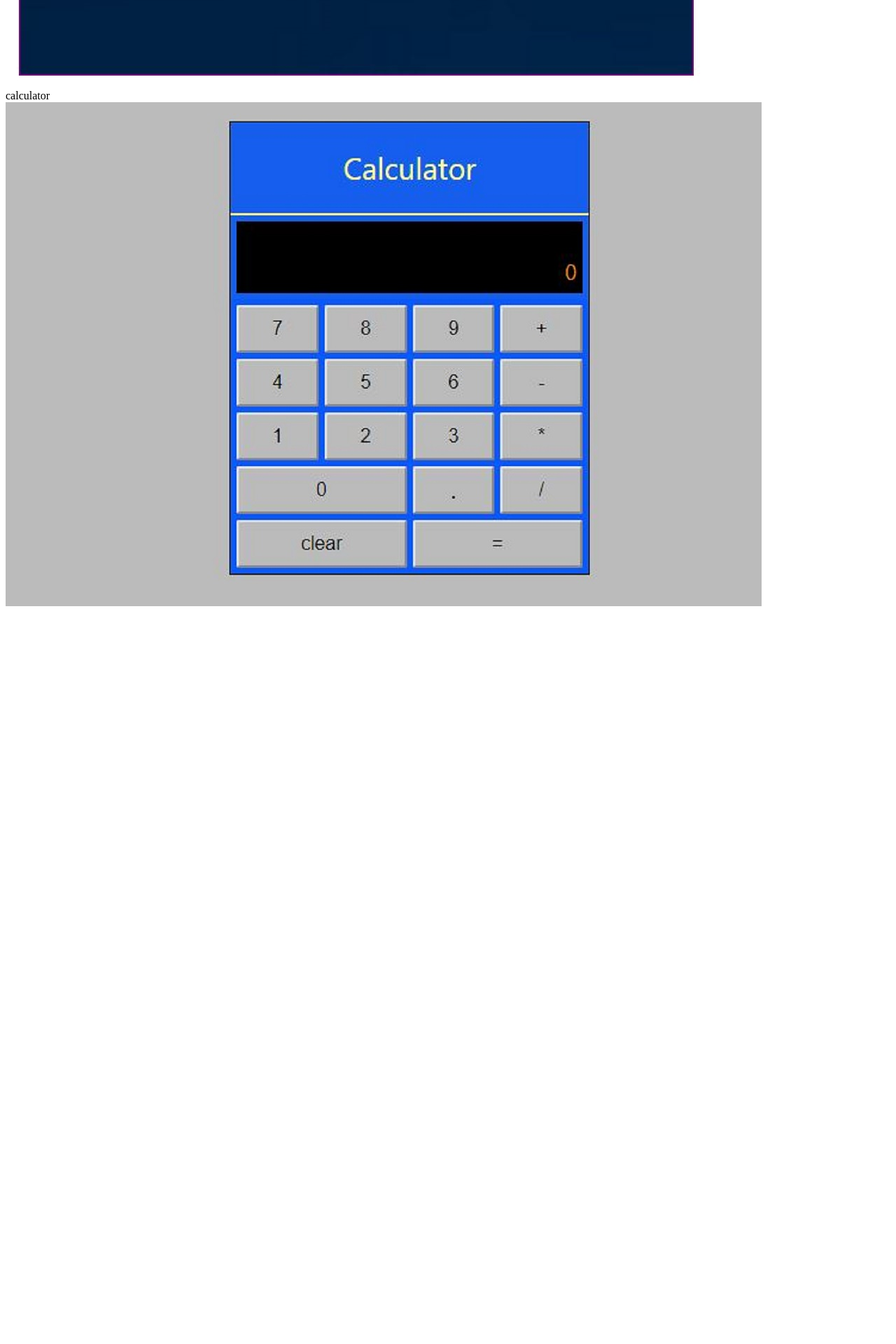
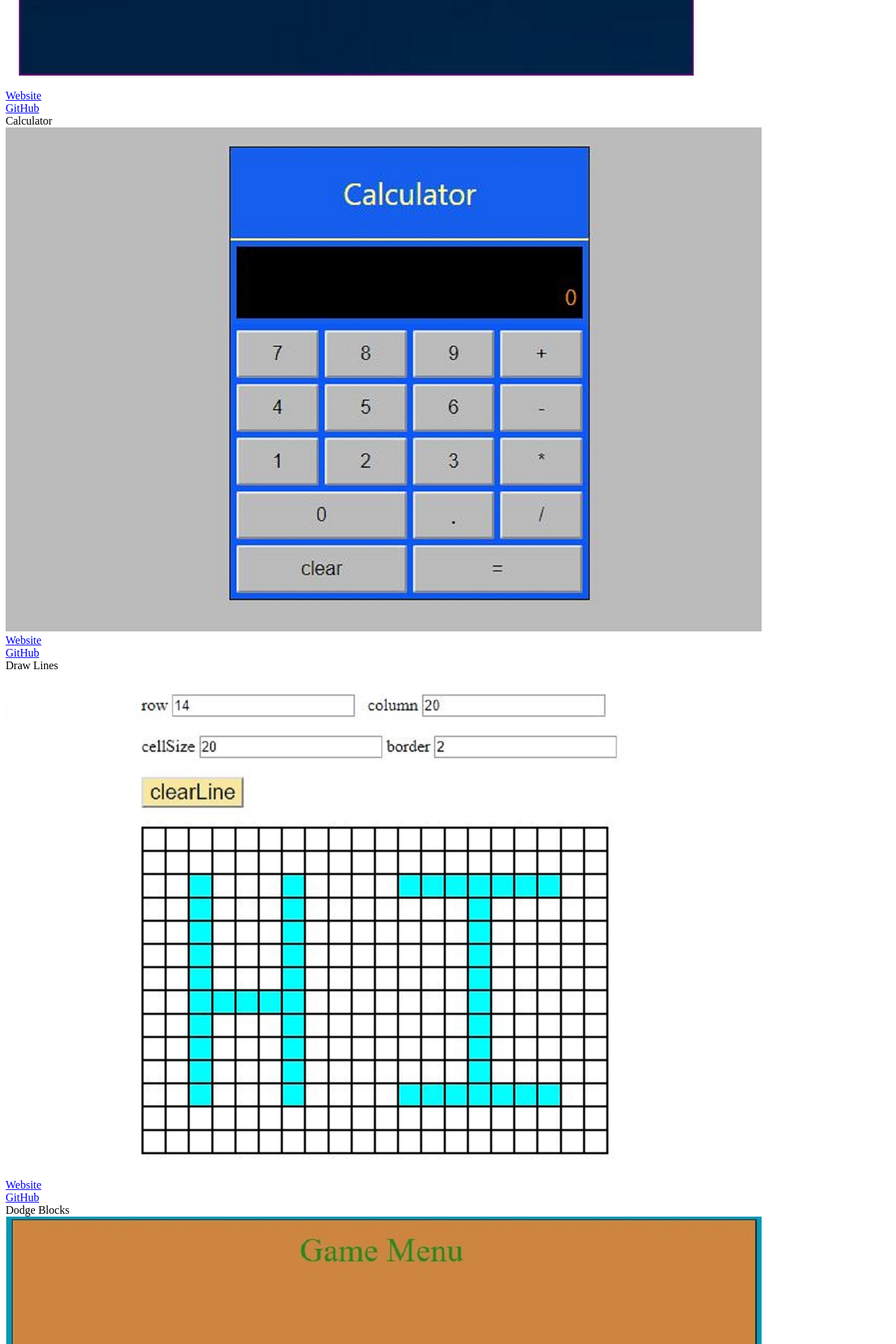
Before and after one commit to josephttran/project, a React app: page / in a window 1280 px wide. Shown: the part 640-2560 px from the top of the page at 70% size. Before the commit the page ends 1518 px from the top, so only its background shows below. Built offline with nearby package versions, Linux system fonts and the light colour scheme.

Commit message:
add images, update json data, and display links

```diff
--- a/src/components/Project/ProjectList.tsx
+++ b/src/components/Project/ProjectList.tsx
@@ -28,6 +28,8 @@ class ProjectList extends React.Component<{}, IProjectListState> {
             key={ele.name}
             name={ele.name}
             image={ele.image}
+            url={ele.url}
+            github={ele.github}
         />
       )
     });
--- a/src/components/Project/SingleProject.tsx
+++ b/src/components/Project/SingleProject.tsx
@@ -3,6 +3,8 @@ import * as React from 'react';
 export interface IProject {
   name: string;
   image: string;
+  url?: string;
+  github?: string;
 }
 
 export const SingleProject = (props: IProject) => {
@@ -12,7 +14,13 @@ export const SingleProject = (props: IProject) => {
         {props.name}
       </div>
       <div>
-        <img src={require(`../..//asset/images/${props.image}`)} />
+        <img src={require(`../../asset/images/${props.image}`)} />
+      </div>
+      <div>
+        <a href={props.url}>Website</a>
+      </div>
+      <div>
+        <a href={props.github}>GitHub</a>
       </div>
     </div>
   )
--- a/src/projectData.json
+++ b/src/projectData.json
@@ -1,10 +1,26 @@
 [
   {
-  "name": "memory",
-  "image": "memory.jpg"
+    "name": "Memory",
+    "image": "memory.jpg",
+    "url": "https://josephttran.github.io/memory/",
+    "github": "https://github.com/josephttran/memory"
   },
   {
-  "name": "calculator",
-  "image": "calculator.jpg"
+    "name": "Calculator",
+    "image": "calculator.jpg",
+    "url": "https://josephttran.github.io/react-calculator",
+    "github": "https://github.com/josephttran/react-calculator"
+  },
+  {
+    "name": "Draw Lines",
+    "image": "draw-raster-line.jpg",
+    "url": "https://josephttran.github.io/draw-raster-line",
+    "github": "https://github.com/josephttran/draw-raster-line"
+  },
+  {
+    "name": "Dodge Blocks",
+    "image": "dodge-blocks.jpg",
+    "url": "https://josephttran.github.io/dodge-blocks",
+    "github": "https://github.com/josephttran/dodge-blocks"
   }
 ]
```
Also changed, not shown: src/asset/images/dodge-blocks.jpg (added), src/asset/images/draw-raster-line.jpg (added).
